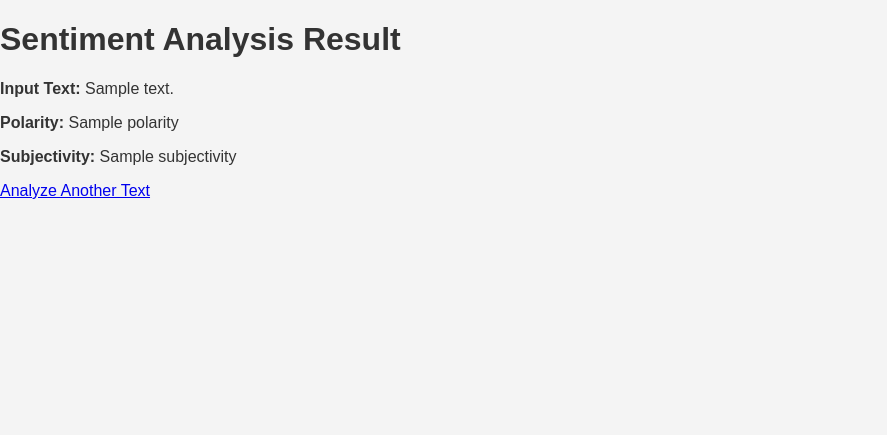
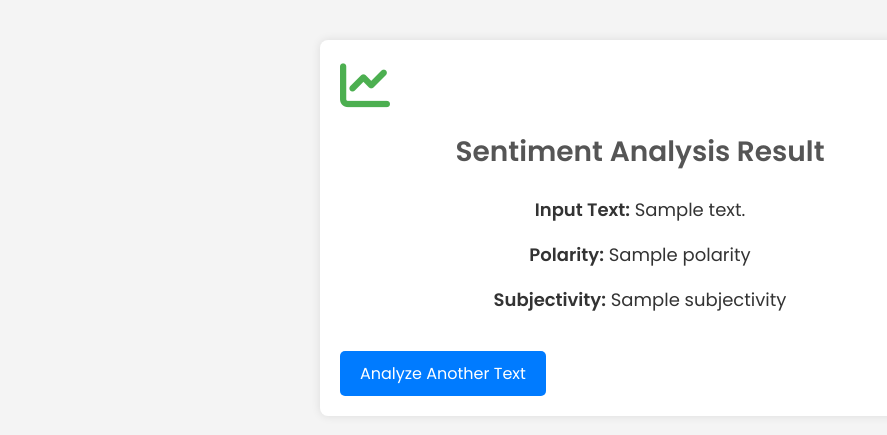
Before and after one commit to SDW1222/financial-genai-web3, a Flask app: template templates/sentiment_result.html in a window 1280 px wide. Shown: the top 435 px of the page, without its empty margins (0-887 px from the left). Run offline with Flask 3, Linux system fonts and the light colour scheme; the template is opened without the code that fills it: most values are stand-ins (such as "Sample title", 1, 10 or a date in 2020).

Commit message:
Update sentiment_result.html

```diff
--- a/templates/sentiment_result.html
+++ b/templates/sentiment_result.html
@@ -4,9 +4,13 @@
     <meta charset="UTF-8">
     <meta name="viewport" content="width=device-width, initial-scale=1.0">
     <title>Main Menu</title>
+    <!-- Import Google Fonts -->
+    <link href="https://fonts.googleapis.com/css2?family=Poppins:wght@300;400;600&display=swap" rel="stylesheet">
+    <!-- Import Font Awesome for icons -->
+    <link rel="stylesheet" href="https://cdnjs.cloudflare.com/ajax/libs/font-awesome/6.0.0-beta3/css/all.min.css">
     <style>
         body {
-            font-family: Arial, sans-serif;
+            font-family: 'Poppins', sans-serif;
             margin: 0;
             padding: 0;
             background-color: #f4f4f4;
@@ -16,6 +20,8 @@
         h2 {
             color: #555;
             text-align: center;
+            font-size: 28px;
+            margin-top: 20px;
         }
 
         form {
@@ -26,52 +32,83 @@
         }
 
         input[type="submit"] {
-            padding: 10px;
+            padding: 12px 20px;
             margin: 10px;
             border-radius: 5px;
-            border: 1px solid #ccc;
+            border: none;
             font-size: 16px;
             background-color: #4CAF50;
             color: white;
             cursor: pointer;
-            transition: background-color 0.3s ease;
+            transition: all 0.3s ease;
         }
 
         input[type="submit"]:hover {
             background-color: #45a049;
+            box-shadow: 0 5px 10px rgba(0, 0, 0, 0.1);
         }
 
         .container {
             max-width: 600px;
-            margin: 0 auto;
+            margin: 40px auto;
             padding: 20px;
             background-color: white;
             box-shadow: 0 0 10px rgba(0, 0, 0, 0.1);
             border-radius: 8px;
         }
 
+        .container p {
+            text-align: center;
+            font-size: 18px;
+            line-height: 1.5;
+        }
+
+        .container a {
+            display: inline-block;
+            margin-top: 20px;
+            padding: 10px 20px;
+            color: white;
+            background-color: #007BFF;
+            text-decoration: none;
+            border-radius: 5px;
+            transition: background-color 0.3s ease;
+        }
+
+        .container a:hover {
+            background-color: #0056b3;
+        }
+
+        .container .icon {
+            font-size: 50px;
+            color: #4CAF50;
+        }
+
+        /* Media Queries for responsive design */
         @media (max-width: 600px) {
             .container {
-                margin: 10px;
-                padding: 10px;
+                margin: 20px;
+                padding: 15px;
             }
 
             input[type="submit"] {
                 width: 100%;
                 margin: 5px 0;
             }
+
+            h2 {
+                font-size: 24px;
+            }
         }
     </style>
-<head>
-    <meta charset="UTF-8">
-    <meta name="viewport" content="width=device-width, initial-scale=1.0">
-    <title>Sentiment Analysis</title>
 </head>
 <body>
-    <h1>Sentiment Analysis Result</h1>
-    <p><strong>Input Text:</strong> {{ text }}</p>
-    <p><strong>Polarity:</strong> {{ polarity }}</p>
-    <p><strong>Subjectivity:</strong> {{ subjectivity }}</p>
-    <a href="/sentiment">Analyze Another Text</a>
+    <div class="container">
+        <i class="fas fa-chart-line icon"></i>
+        <h2>Sentiment Analysis Result</h2>
+        <p><strong>Input Text:</strong> {{ text }}</p>
+        <p><strong>Polarity:</strong> {{ polarity }}</p>
+        <p><strong>Subjectivity:</strong> {{ subjectivity }}</p>
+        <a href="/sentiment">Analyze Another Text</a>
+    </div>
 </body>
 </html>
```
